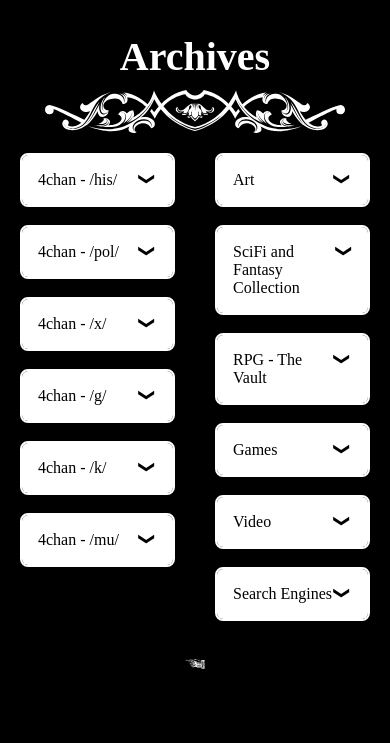
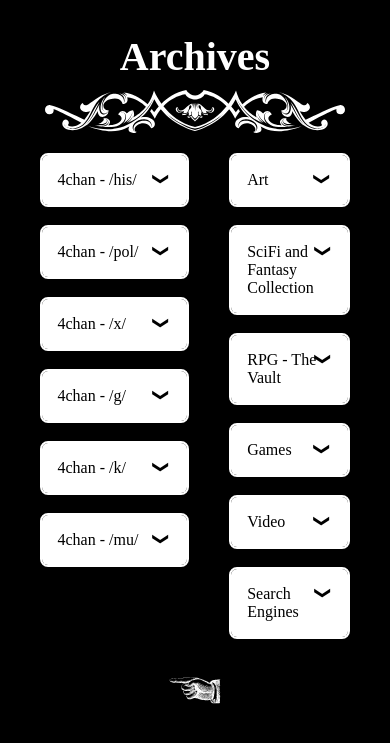
Before and after one commit to GabrielCalheiros/My_Notebook, a PHP site: page /Archive.html in a window 390 px wide. Shown: the top 743 px of the page. Run offline with PHP 8.4, Linux system fonts and the light colour scheme.

Commit message:
fixing mobile view on pages

```diff
--- a/Archive.html
+++ b/Archive.html
@@ -6,6 +6,7 @@
     <meta name="viewport" content="width=device-width, initial-scale=1">
     <link rel="stylesheet" href="./CSSs/style.css">
     <link rel="stylesheet" href="./CSSs/archive_accordion.css">
+    <meta name="viewport" content="width=device-width, initial-scale=1">
 
     <style>
 
@@ -320,7 +321,7 @@
     Vsevolod Ivanov
     Yulian Yordanov
     Natalia Bukanova
-
+    Tomiyuki Kaneko
 
 
 
@@ -509,7 +510,7 @@
 
 <footer>
     <a href="./home_pt.html" style="align-self: center;">
-        <img src="./Images/Ornaments/hand.svg" class="imgBack" style="width: 5vw;">
+        <img src="./Images/Ornaments/hand.svg" class="imgBack" style="width:15%;">
     </a>
 </footer>
 
--- a/CSSs/style.css
+++ b/CSSs/style.css
@@ -288,3 +288,11 @@ body {
   .four_collumn_list li ul{
     margin-top: 10px;;
   }
+
+@media (max-width: 925px) {
+
+  body {
+    margin-left: 5%;
+    width: 90%;
+  }
+}
--- a/feeds.html
+++ b/feeds.html
@@ -9,6 +9,7 @@
 		href="./Images/Ornaments/favicon.svg" />
 	<h2>Feeds RSS</h2>
 	<img src="./Images/Ornaments/cabeçalho2.svg" class="center">
+    <meta name="viewport" content="width=device-width, initial-scale=1.0">
 	<br>
 </head>
 
```
